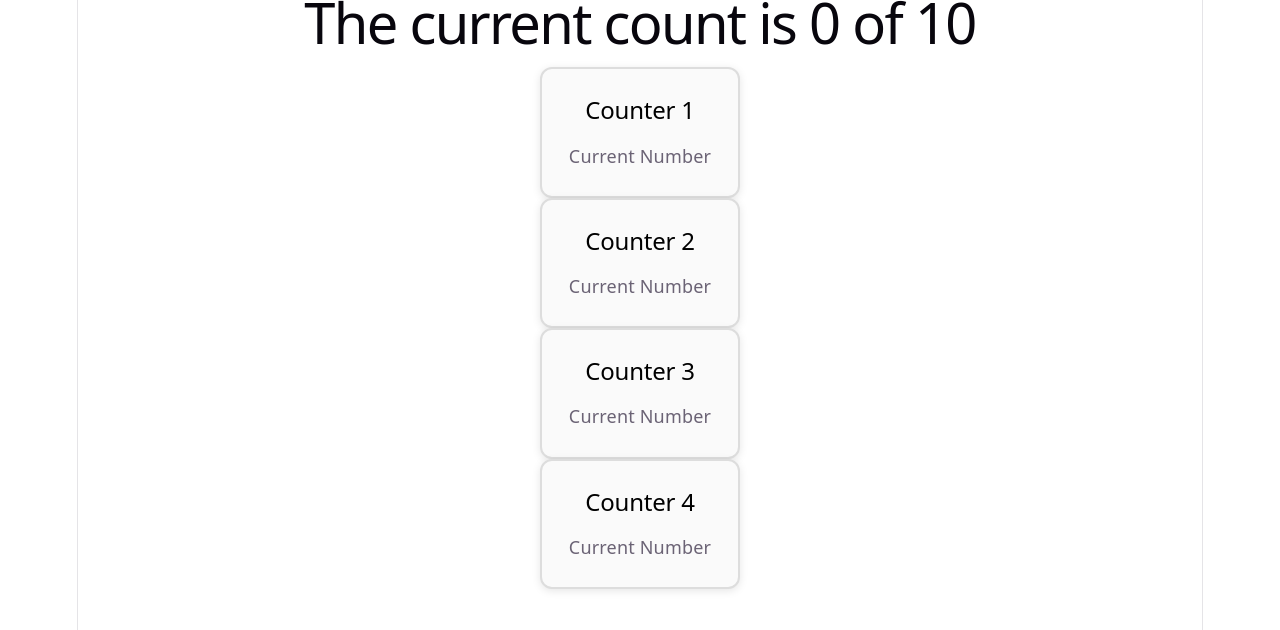
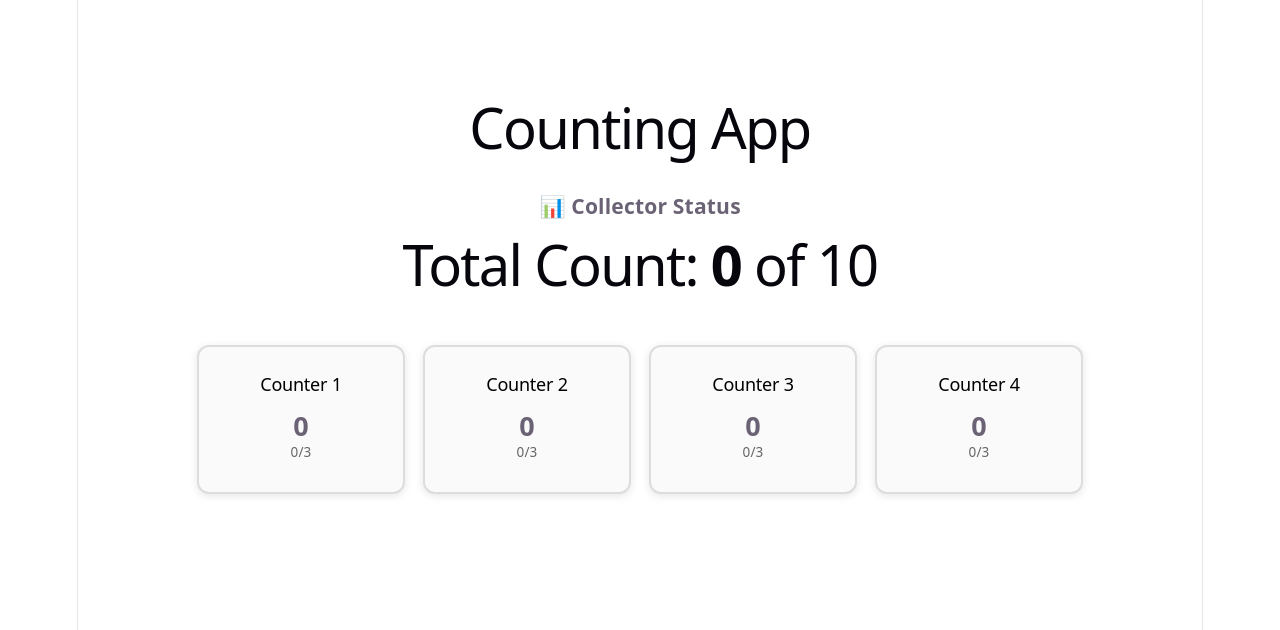
Before and after one commit to Acasez/counter-task, a React (Vite) app: page / in a window 1280 px wide. Shown: the top 630 px of the page. Built offline with nearby package versions, Linux system fonts and the light colour scheme.

Commit message:
Induvidual counters have their own numbers

```diff
--- a/src/App.tsx
+++ b/src/App.tsx
@@ -1,10 +1,35 @@
+// App.tsx
 import { useState } from "react";
 import "./App.css";
 import Collector from "./Components/Collector";
 import Counter from "./Components/Counter";
 
+const MAXCOUNT = 3;
+const TOTAL_MAX = 10;
+
 export default function App() {
-  const [mainCount, setMainCount] = useState(0);
+  const [counters, setCounters] = useState<{ [id: number]: number }>({
+    1: 0,
+    2: 0,
+    3: 0,
+    4: 0,
+  });
+
+  // Calculate total from all counter values
+  const totalCount = Object.values(counters).reduce((sum, val) => sum + val, 0);
+
+  const handleUpdate = (counterId: number, newValue: number) => {
+    // Cap individual counter at MAXCOUNT
+    const cappedValue = Math.min(newValue, MAXCOUNT);
+
+    // Only update if the counter hasn't reached its max yet
+    if (cappedValue > counters[counterId]) {
+      setCounters((prev) => ({
+        ...prev,
+        [counterId]: cappedValue,
+      }));
+    }
+  };
 
   return (
     <div
@@ -14,31 +39,33 @@ export default function App() {
         flexDirection: "column",
         justifyContent: "center",
         alignItems: "center",
-        height: "30rem",
+        minHeight: "30rem",
+        padding: "1rem",
       }}
     >
-      Counting App
-      <Collector collectorCount={mainCount} maxCount={10} />
-      <Counter
-        counterId={1}
-        currentNumber={mainCount}
-        onUpdateValue={(val) => setMainCount(val)}
+      <h1>Counting App</h1>
+      <Collector
+        collectorCount={Math.min(totalCount, TOTAL_MAX)}
+        maxCount={TOTAL_MAX}
       />
-      <Counter
-        counterId={2}
-        currentNumber={mainCount}
-        onUpdateValue={(val) => setMainCount(val)}
-      />
-      <Counter
-        counterId={3}
-        currentNumber={mainCount}
-        onUpdateValue={(val) => setMainCount(val)}
-      />
-      <Counter
-        counterId={4}
-        currentNumber={mainCount}
-        onUpdateValue={(val) => setMainCount(val)}
-      />
+
+      <div
+        style={{
+          display: "flex",
+          gap: "1rem",
+          flexWrap: "wrap",
+          justifyContent: "center",
+        }}
+      >
+        {[1, 2, 3, 4].map((id) => (
+          <Counter
+            key={id}
+            counterId={id}
+            currentNumber={counters[id]}
+            onUpdateValue={(val) => handleUpdate(id, val)}
+          />
+        ))}
+      </div>
     </div>
   );
 }
--- a/src/Components/Collector.tsx
+++ b/src/Components/Collector.tsx
@@ -1,3 +1,4 @@
+// Collector.tsx
 interface CollectorProps {
   collectorCount: number;
   maxCount: number;
@@ -8,11 +9,11 @@ export default function Collector({
   maxCount,
 }: CollectorProps) {
   return (
-    <>
-      Here is the Collector
+    <div style={{ marginBottom: "2rem" }}>
+      <h3>📊 Collector Status</h3>
       <h1>
-        The current count is {collectorCount} of {maxCount}
+        Total Count: <strong>{collectorCount}</strong> of {maxCount}
       </h1>
-    </>
+    </div>
   );
 }
--- a/src/Components/Counter.tsx
+++ b/src/Components/Counter.tsx
@@ -1,17 +1,26 @@
+// Counter.tsx
 interface CounterProps {
   currentNumber: number;
   counterId: number;
   onUpdateValue: (newValue: number) => void;
 }
 
+const MAXCOUNT = 3;
+
 export default function Counter({
   currentNumber,
   counterId,
   onUpdateValue,
 }: CounterProps) {
+  const handleClick = () => {
+    if (currentNumber < MAXCOUNT) {
+      onUpdateValue(currentNumber + 1);
+    }
+  };
+
   return (
     <div
-      onClick={() => onUpdateValue(currentNumber + 1)}
+      onClick={handleClick}
       onMouseEnter={(e) => (e.currentTarget.style.transform = "scale(1.02)")}
       onMouseLeave={(e) => (e.currentTarget.style.transform = "scale(1)")}
       style={{
@@ -19,15 +28,24 @@ export default function Counter({
         borderRadius: "12px",
         padding: "1.5rem",
         backgroundColor: "#fafafa",
-        cursor: "pointer",
-        transition: "transform 0.2s",
+        cursor: currentNumber >= MAXCOUNT ? "default" : "pointer",
+        opacity: currentNumber >= MAXCOUNT ? 0.6 : 1,
+        transition: "transform 0.2s, opacity 0.2s",
         boxShadow: "0 2px 8px rgba(0,0,0,0.1)",
+        width: "150px",
       }}
     >
-      <h2 style={{ color: "black", margin: "0 0 0.5rem" }}>
+      <h2 style={{ color: "black", margin: "0 0 0.5rem", fontSize: "1rem" }}>
         Counter {counterId}
       </h2>
-      <div style={{ marginTop: "1rem" }}>Current Number</div>
+      <div
+        style={{ marginTop: "1rem", fontWeight: "bold", fontSize: "1.5rem" }}
+      >
+        {currentNumber}
+      </div>
+      <div style={{ fontSize: "0.75rem", color: "#666" }}>
+        {currentNumber >= MAXCOUNT ? "MAX" : `${currentNumber}/${MAXCOUNT}`}
+      </div>
     </div>
   );
 }
```
